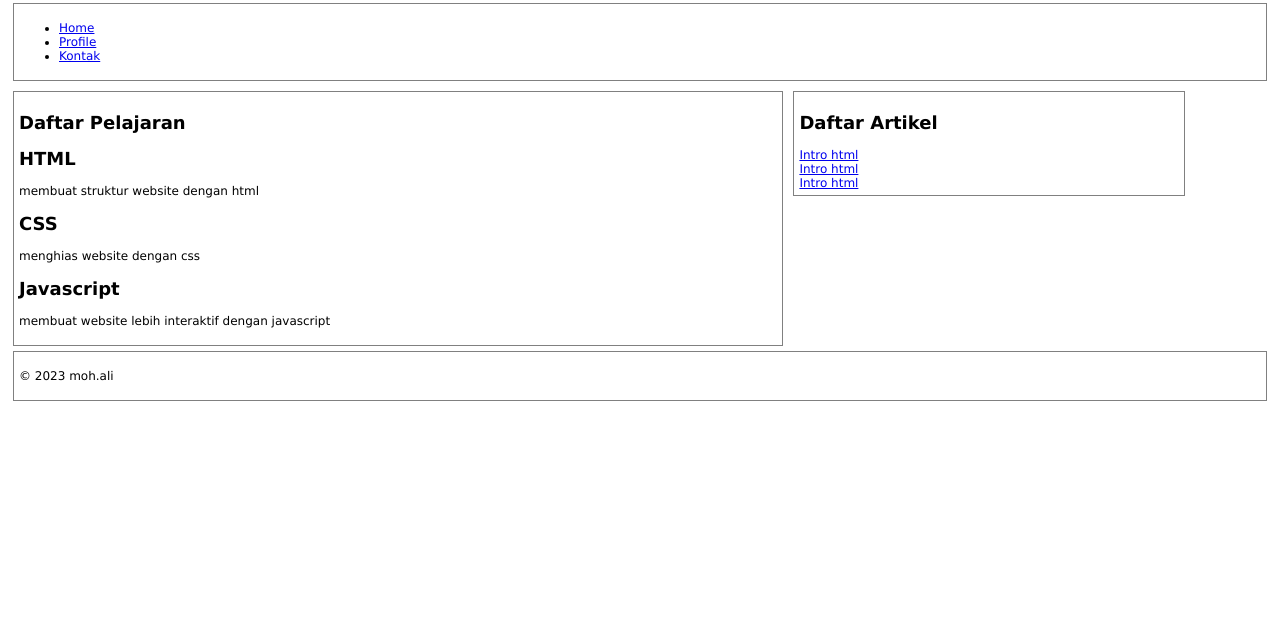
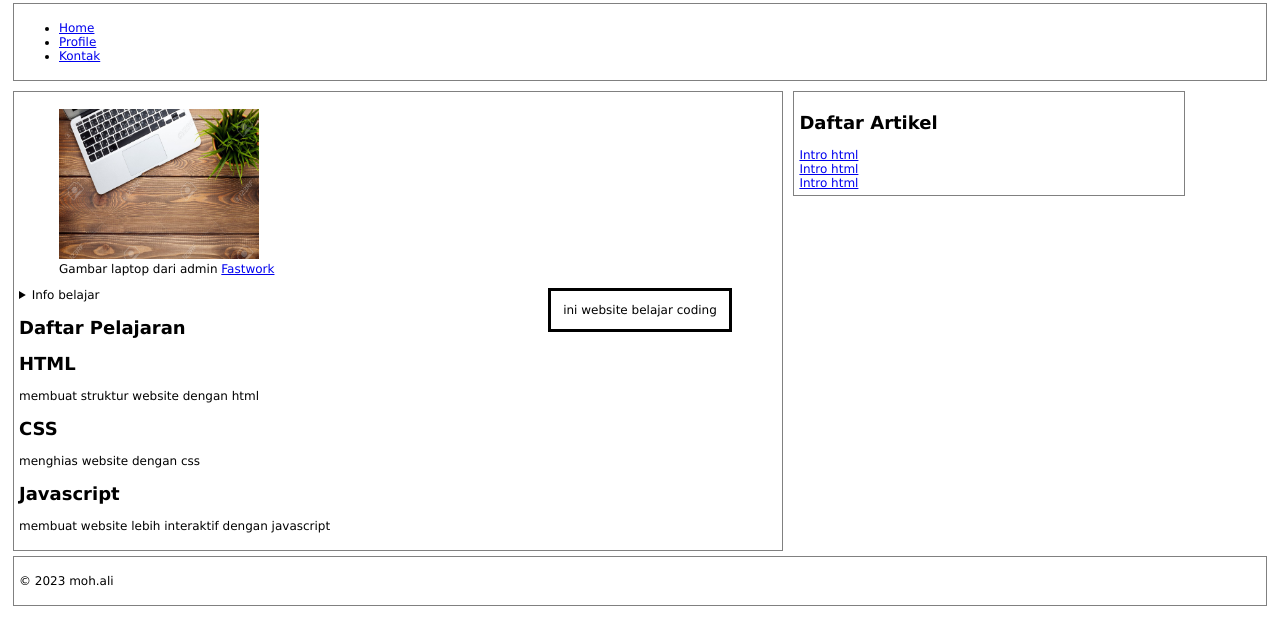
Before and after one commit to mohali9/html5_css3, a plain HTML site: page index.html in a window 1280 px wide. Shown: the part 118-762 px from the top of the page. Drawn offline with Linux system fonts and the light colour scheme.

Commit message:
dialog & details

```diff
--- a/index.html
+++ b/index.html
@@ -22,6 +22,26 @@
 
     <main>
         <article>
+
+            <figure>
+                <img src="img/laptop.jpeg" alt="laptop" width="200px" height="150px">
+                <figcaption>
+                    Gambar laptop dari admin
+                    <a href="fastwork.com">Fastwork</a>
+                </figcaption>
+            </figure>
+
+            <dialog open>
+                ini website belajar coding
+            </dialog>
+
+            <details>
+                <summary>
+                    Info belajar
+                </summary>
+                <p>info dari belajar pembuatan website html 5</p>
+            </details>
+
             <h1>Daftar Pelajaran</h1>
 
             <section>
```
Also changed, not shown: img/laptop.jpeg (added).
